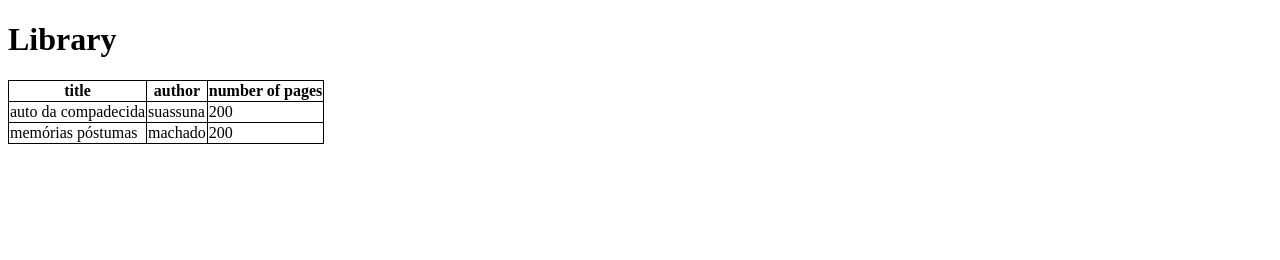
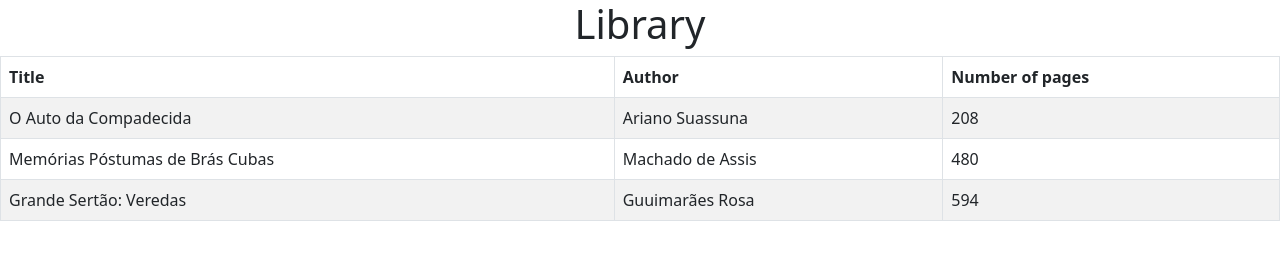
Before and after one commit to steniowrsilva/library, a plain HTML site: page index.html in a window 1280 px wide. Drawn offline with nearby package versions, Linux system fonts and the light colour scheme.

Commit message:
add bootstrap css library

```diff
--- a/index.html
+++ b/index.html
@@ -5,15 +5,22 @@
     <meta name="viewport" content="width=device-width, initial-scale=1.0">
     <title>Library</title>
     <link rel="stylesheet" href="style.css">
+    <link href="https://cdn.jsdelivr.net/npm/bootstrap@5.3.0/dist/css/bootstrap.min.css" rel="stylesheet" integrity="sha384-9ndCyUaIbzAi2FUVXJi0CjmCapSmO7SnpJef0486qhLnuZ2cdeRhO02iuK6FUUVM" crossorigin="anonymous">
     <script src="script.js" defer></script>
 </head>
 <body>
-    <h1>Library</h1>
+    <h1 style="text-align: center;">Library</h1>
 
-    <table class="books">
-        <tr>
-            <th>title</th><th>author</th><th>number of pages</th>
-        </tr>
+    <table class="table table-striped table-bordered ">
+        <thead>
+            <tr>
+                <th scope="col">Title</th><th scope="col">Author</th><th scope="col">Number of pages</th>
+            </tr>
+        </thead>
+
+        <tbody class="books">
+
+        </tbody>
     </table>
 </body>
 </html>
--- a/script.js
+++ b/script.js
@@ -17,6 +17,7 @@ function displayBooks() {
   // iterate through the array to display the books on the page
   for(let i = 0; i<myLibrary.length; i++){
     const bookShelf = document.createElement('tr');
+    // bookShelf.classList.add("d-flex");
     bookShelf.innerHTML = `<td>${myLibrary[i].title}</td> <td>${myLibrary[i].author}</td> <td>${myLibrary[i].numberOfPages}</td>`;
 
     books.appendChild(bookShelf);
@@ -25,8 +26,10 @@ function displayBooks() {
 }
 // -------------------------------------------------------------------------------
 
-addBookToLibrary('auto da compadecida', 'suassuna', 200);
+addBookToLibrary('O Auto da Compadecida', 'Ariano Suassuna', 208);
 
-addBookToLibrary('memórias póstumas', 'machado', 200);
+addBookToLibrary('Memórias Póstumas de Brás Cubas', 'Machado de Assis', 480);
+
+addBookToLibrary('Grande Sertão: Veredas', 'Guuimarães Rosa', 594);
 
 displayBooks();
--- a/style.css
+++ b/style.css
@@ -1,4 +1,4 @@
-table, th, td {
+/* table, th, td {
     border: 1px solid black;
     border-collapse: collapse;
-}
+} */
```
